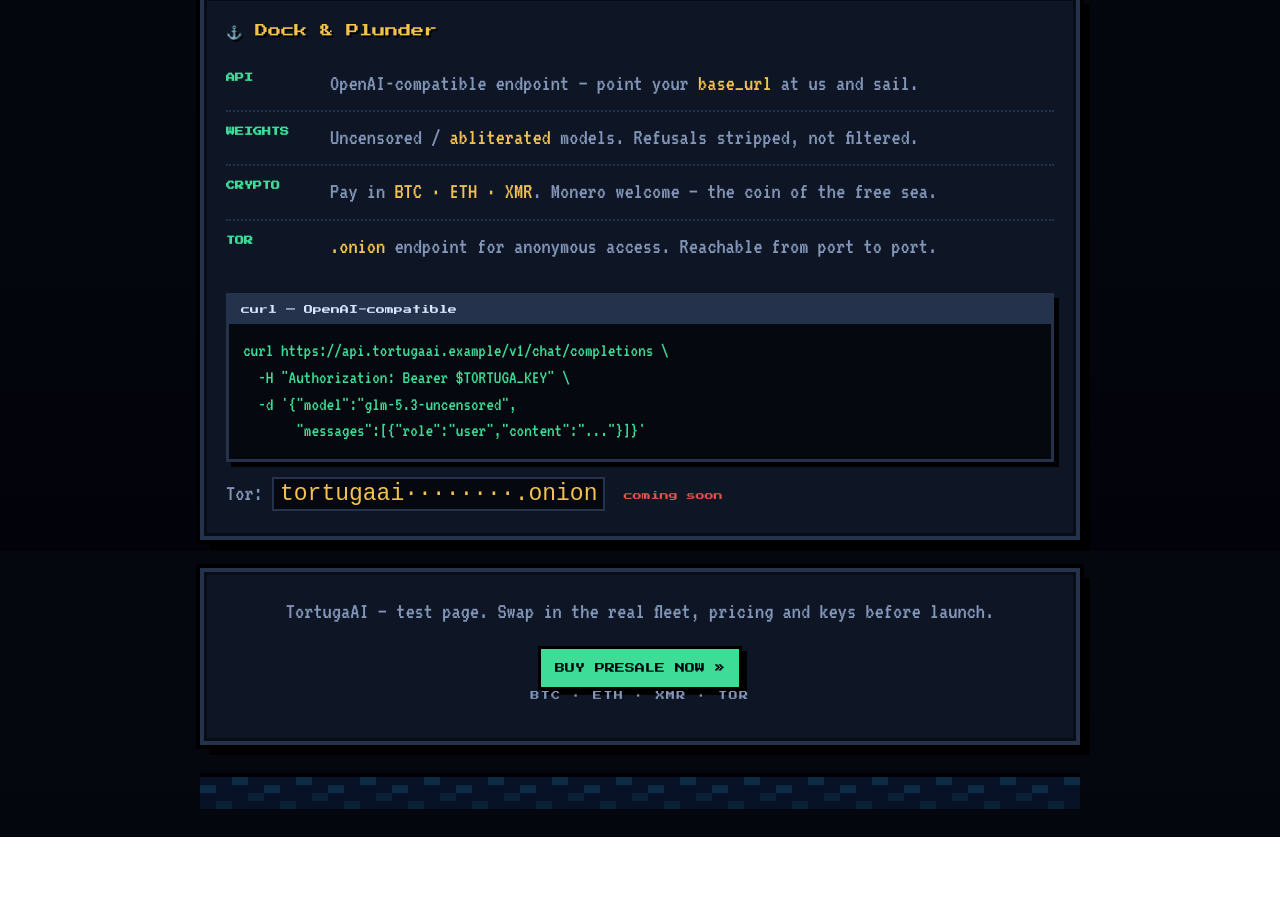
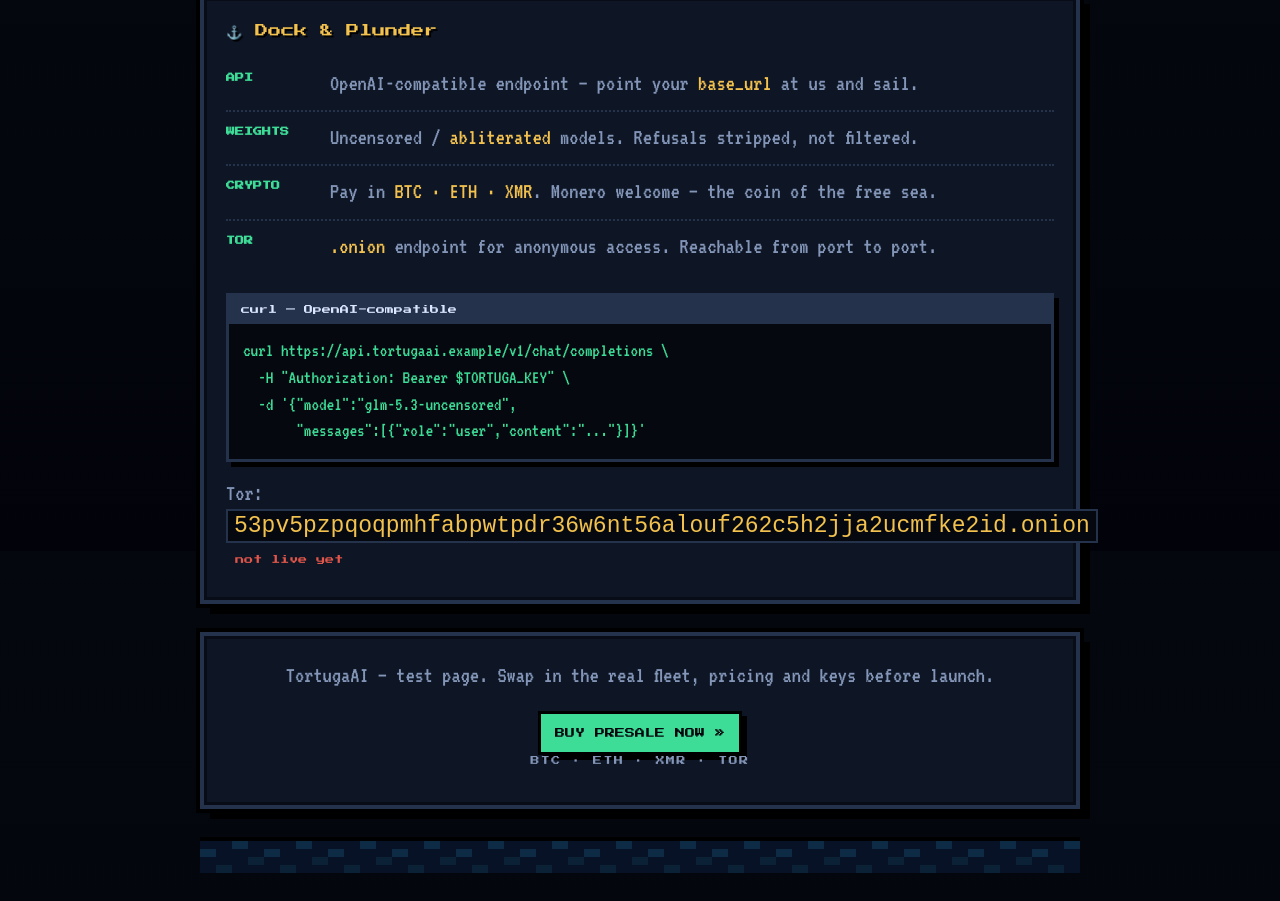
Before and after one commit to exe-eris/tortugaai, a plain HTML site: page index.html in a window 1280 px wide. Shown: the part 1049-1950 px from the top of the page. Before the commit the page ends 1886 px from the top, so only its background shows below. Drawn offline with Linux system fonts and the light colour scheme.

Commit message:
Add real v3 .onion address to Tor line

```diff
--- a/index.html
+++ b/index.html
@@ -160,8 +160,8 @@ ul.feat em{color:var(--gold);font-style:normal}
   -d '{"model":"glm-5.3-uncensored",
        "messages":[{"role":"user","content":"..."}]}'</pre>
     </div>
-    <p class="onion">Tor: <code>tortugaai&middot;&middot;&middot;&middot;&middot;&middot;&middot;&middot;.onion</code>
-      &nbsp;<span class="soon">coming soon</span></p>
+    <p class="onion">Tor: <code>53pv5pzpqoqpmhfabpwtpdr36w6nt56alouf262c5h2jja2ucmfke2id.onion</code>
+      &nbsp;<span class="soon">not live yet</span></p>
   </section>
 
   <footer class="panel foot">
```
